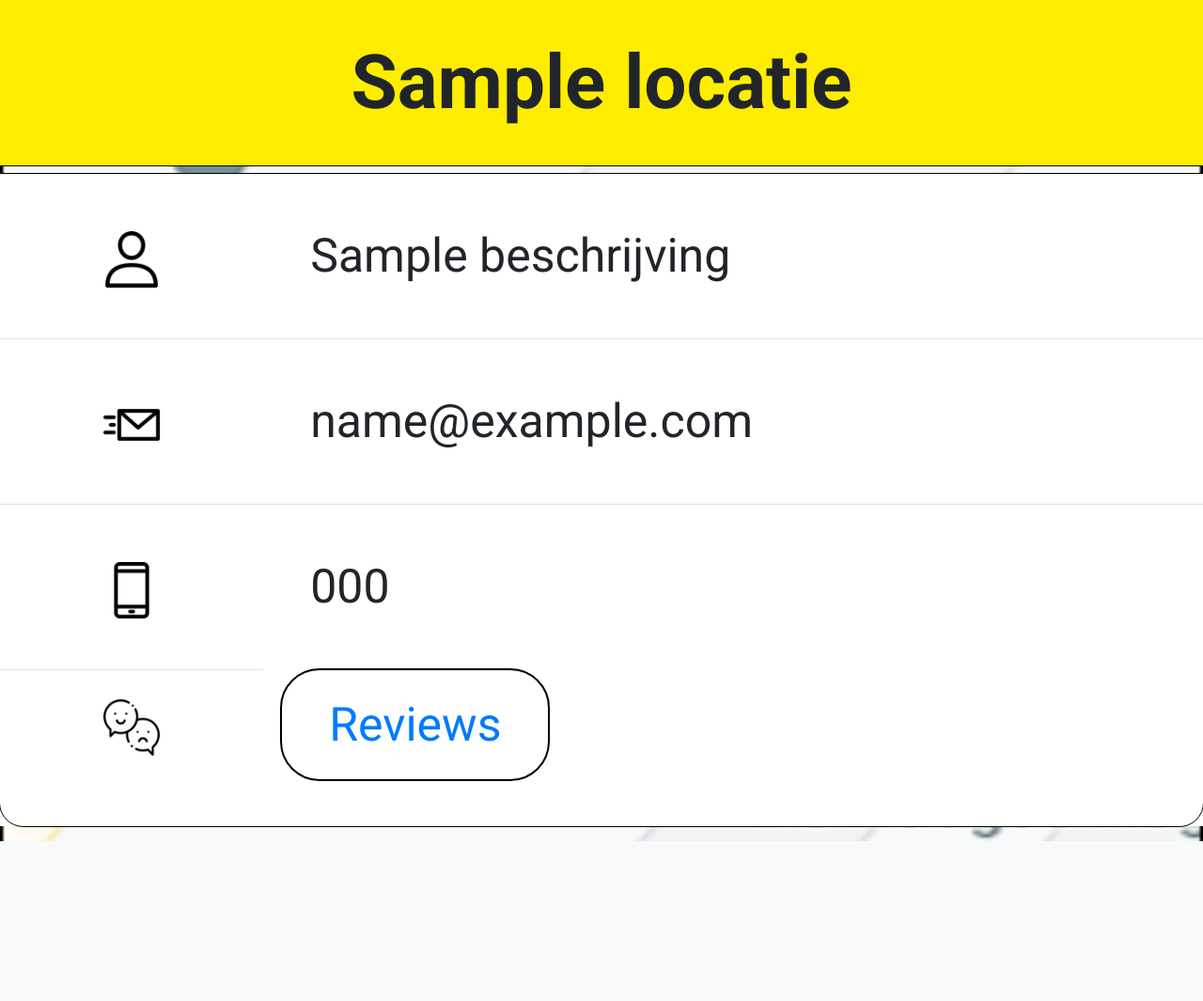
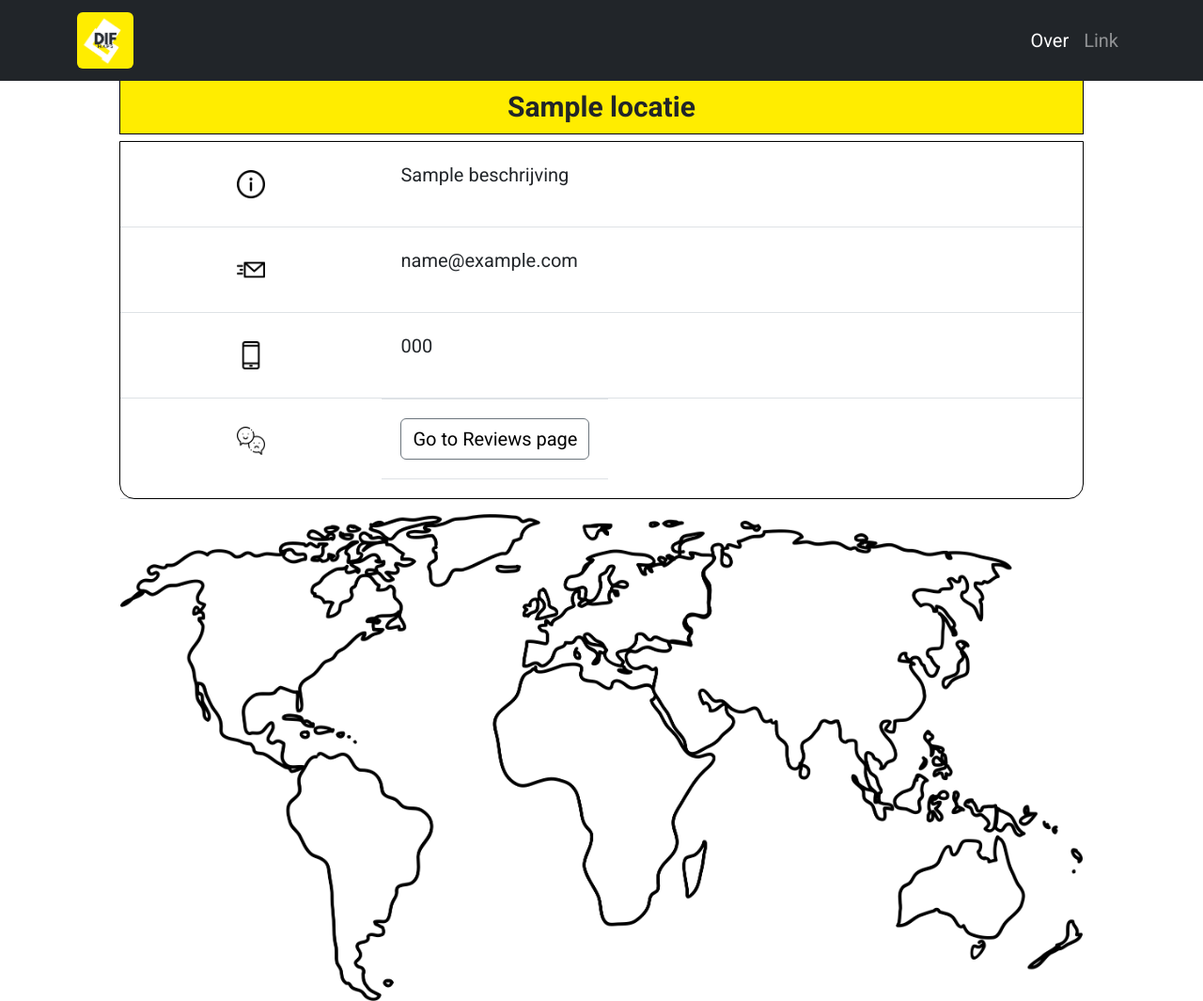
Before and after one commit to cedje/P1K1-Cedrik, a Symfony app: template templates/locatie/show.html.twig in a window 1280 px wide. Shown: the whole page at 94% size. Before the commit the page ends 895 px from the top, so only its background shows below. Run offline with Twig, Linux system fonts and the light colour scheme; the template is opened without the code that fills it: most values are stand-ins (such as "Sample title", 1, 10 or a date in 2020); some libraries are stand-ins or nearby versions.

Commit message:
Update informatiepagina

```diff
--- a/templates/locatie/show.html.twig
+++ b/templates/locatie/show.html.twig
@@ -3,22 +3,24 @@
 {% block title %}Locatie{% endblock %}
 
 {% block body %}
+    <link href="https://cdn.jsdelivr.net/npm/bootstrap@5.2.0-beta1/dist/css/bootstrap.min.css" rel="stylesheet" integrity="sha384-0evHe/X+R7YkIZDRvuzKMRqM+OrBnVFBL6DOitfPri4tjfHxaWutUpFmBp4vmVor" crossorigin="anonymous">
 
 <!--Styling-->
 
     <style>
         body {
-            font-size: 50px;
+            font-size: 20px;
             font-family: Roboto, serif;
-            background-image: url("/map.png");
-            background-size: cover;
-            background-repeat: no-repeat;
-            background-attachment: fixed;
+            margin-left: 10%;
+            margin-right: 10%;
+            overflow-x: hidden;
         }
 
         .icons {
-            width: 60px;
-            height: 60px;
+            width: 30px;
+            height: 30px;
+            margin: 10px;
+            text-align: left;
         }
 
         .title {
@@ -26,14 +28,15 @@
             background-color: #FFED00;
             outline: 1px solid black;
             font-weight: bold;
-            font-size: 80px;
-            padding: 40px;
+            font-size: 30px;
+            padding: 10px;
         }
 
         .tableBody {
             outline: 1px solid black;
-            border-radius: 0px 0px 25px 25px;
+            border-radius: 0px 0px 15px 15px;
             background-color: white;
+            text-align: left;
         }
 
         .tableHead {
@@ -42,28 +45,53 @@
 
     </style>
 
+    <nav class="navbar navbar-expand-lg navbar-dark bg-dark static-top" style="margin-left: -15%; margin-right: -15%">
+        <div class="container">
+            <a class="navbar-brand" href="/">
+                <img class="rounded" src="../Afbeelding1.png" alt="..." height="60">
+            </a>
+            <button class="navbar-toggler" type="button" data-bs-toggle="collapse" data-bs-target="#navbarSupportedContent" aria-controls="navbarSupportedContent" aria-expanded="false" aria-label="Toggle navigation">
+                <span class="navbar-toggler-icon"></span>
+            </button>
+            <div class="collapse navbar-collapse" id="navbarSupportedContent">
+                <ul class="navbar-nav ms-auto">
+                    <li class="nav-item">
+                        <a class="nav-link active" aria-current="page" href="#">Over</a>
+                    </li>
+                    <li class="nav-item">
+                        <a class="nav-link" href="#">Link</a>
+                    </li>
+                </ul>
+            </div>
+        </div>
+    </nav>
+
 <!--Naam van locatie is altijd h1-->
 
     <h1 class="title">{{ locatie.locatie }}</h1>
     <table class="table">
         <tbody class="tableBody">
             <tr class="tableRow">
-                <th class="tableHead" style="padding: 50px"><img class="icons" src="/user.png" alt="icon"></th>
-                <td class="tableData" style="padding: 50px">{{ locatie.beschrijving }}</td>
+                <th class="tableHead" style="padding: 20px"><img class="icons" src="/information.png" alt="icon"></th>
+                <td class="tableData" style="padding: 20px">{{ locatie.beschrijving }}</td>
             </tr>
             <tr class="tableRow">
-                <th class="tableHead" style="padding: 50px"><img class="icons" src="/message.png" alt="icon"></th>
-                <td class="tableData" style="padding: 50px">{{ locatie.email }}</td>
+                <th class="tableHead" style="padding: 20px"><img class="icons" src="/message.png" alt="icon"></th>
+                <td class="tableData" style="padding: 20px">{{ locatie.email }}</td>
             </tr>
             <tr class="tableRow">
-                <th class="tableHead" style="padding: 50px"><img class="icons" src="/phone.png" alt="icon"></th>
-                <td class="tableData" style="padding: 50px">{{ locatie.telenr }}</td>
+                <th class="tableHead" style="padding: 20px"><img class="icons" src="/phone.png" alt="icon"></th>
+                <td class="tableData" style="padding: 20px">{{ locatie.telenr }}</td>
             </tr>
             <tr class="tableRow">
-                <th class="tableHead" style="padding: 20px 50px"><img class="icons" src="/review.png" alt="icon"></th>
-                <td class="tableData" style="padding: 20px 50px; margin-left: 20px; margin-bottom: 50px; color: black; outline: 2px solid black; display: inline-block; border-radius: 40px"><a href="/reviews">Reviews</a></td>
+                <th class="tableHead" style="padding: 20px 20px"><img class="icons" src="/review.png" alt="icon"></th>
+                <td class="tableData" style="padding: 20px 20px; margin-left: 0px; margin-bottom: 20px; color: black; display: inline-block;"><button type="button" style="color: black; font-size: 20px" class="btn btn-outline-secondary">Go to Reviews page</button></td>
             </tr>
         </tbody>
     </table>
 
+    <div>
+        <img src="../mapplaceholder.png" width="100%">
+    </div>
+
 {% endblock %}
```
Also changed, not shown: public/information.png (added), public/mapplaceholder.png (added).
